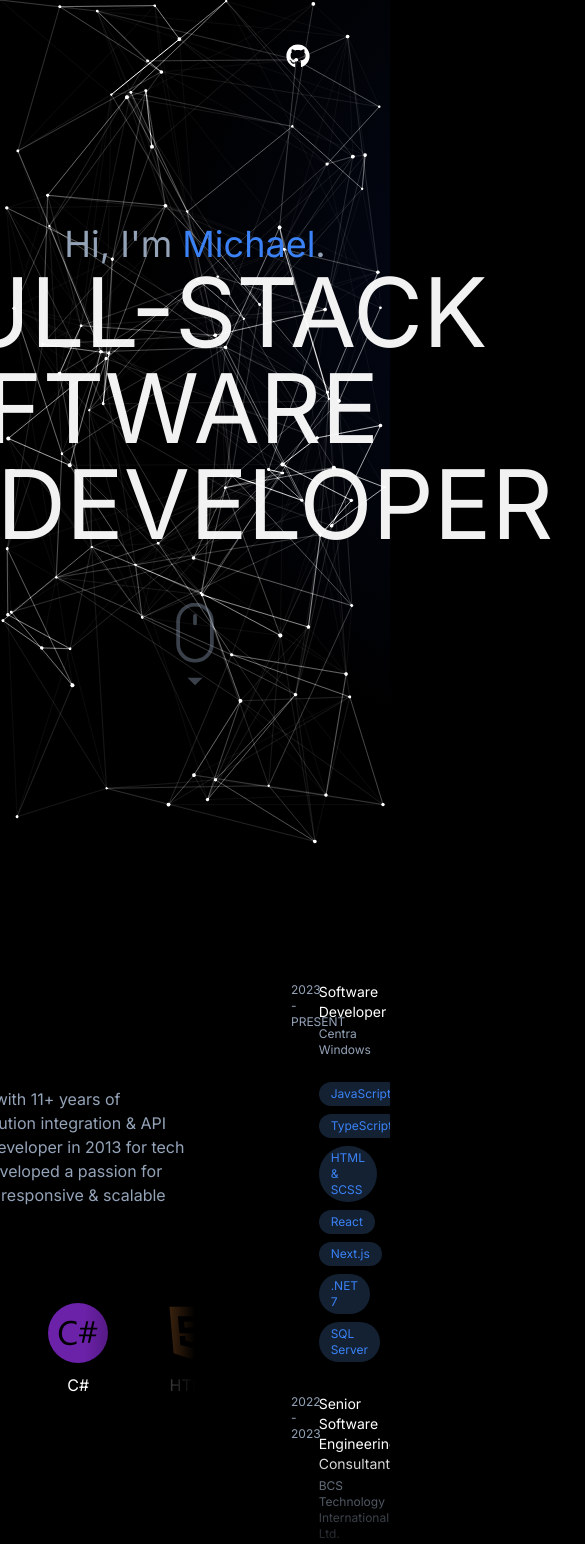
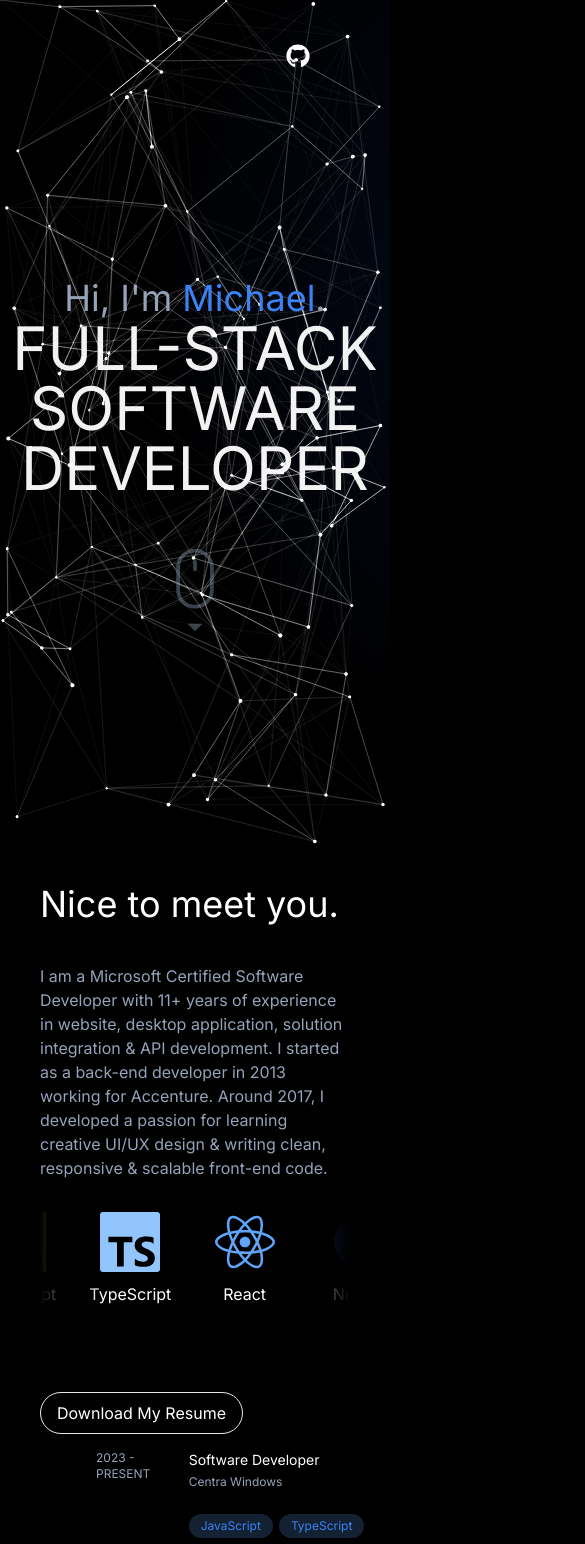
Before and after one commit to michaelydeguzman/ezpz-ui, a Next.js app: page / in a window 390 px wide. Shown: the top 1544 px of the page, 585 px wide, since content can reach past the window. Built offline with nearby package versions, Linux system fonts and the light colour scheme.

Commit message:
initial responsiveness fix
initial responsiveness fix

```diff
--- a/app/components/background/starryBg.tsx
+++ b/app/components/background/starryBg.tsx
@@ -102,7 +102,10 @@ const StarryBackground: React.FC = () => {
   }, []);
 
   return (
-    <div id="background" className="absolute left-0 top-0 z-0 h-screen w-full">
+    <div
+      id="background"
+      className="absolute left-0 top-0 z-0 h-screen w-screen"
+    >
       <canvas
         id="canvas"
         ref={canvasRef}
--- a/app/components/sections/sections.tsx
+++ b/app/components/sections/sections.tsx
@@ -18,32 +18,34 @@ export const Sections: FC<SectionProps> = () => {
 
   return (
     <div className="relative z-10 flex w-full flex-col">
-      <div className="h-screen">
-        <div className="mx-auto flex h-full flex-col items-center justify-center">
+      <div className="h-screen w-full">
+        <div className="mx-auto flex h-full w-full flex-col items-center justify-center">
           <p className="mt-20 text-4xl text-slate-400">
             Hi, I&apos;m <span className="text-blue-500">Michael</span>.
           </p>
-          <p className="flex flex-col rounded-lg text-center text-8xl opacity-95">
+          <p className="flex flex-col rounded-lg text-center text-6xl opacity-95 sm:text-6xl md:text-8xl">
             <span className="uppercase">Full-stack</span>
-            <span className="mr-40 uppercase">Software </span>
-            <span className="ml-40 uppercase">Developer</span>
+            <span className="uppercase sm:mr-0 md:mr-40">Software </span>
+            <span className="uppercase sm:ml-0 md:ml-40">Developer</span>
           </p>
           <div className="mt-10">
             <MouseScrollButton onClick={handleMouseButtonScrollClick} />
           </div>
         </div>
       </div>
-      <div id="sections" className="h-screen" ref={aboutRef}>
-        <div className="flex h-full w-full items-center space-x-20">
-          <div className="sticky top-0 flex h-full w-1/2 justify-end">
-            <div className="sticky top-0 flex h-full max-w-[35rem] flex-col items-start justify-center">
+      <div
+        id="sections"
+        className="flex h-screen w-screen flex-col items-center justify-center space-x-20 p-10 sm:flex-col sm:justify-center sm:p-10 md:flex-row md:justify-normal md:p-0"
+        ref={aboutRef}
+      >
+        <div className="sticky top-0 flex h-full w-full justify-end sm:w-full md:w-1/2">
+          <div className="sticky top-0 flex h-full w-full flex-col items-start justify-center sm:w-full md:max-w-[35rem]">
             <span className="text-left text-4xl">{SITE_TEXT.GREETING}</span>
             <p className="mt-10 rounded-lg text-left leading-normal text-slate-400">
               {SITE_TEXT.SUMMARY}
             </p>
-              <div className="mt-10">
+
             <TechStackBar />
-              </div>
 
             <a href="/files/Michael Enry De Guzman_Resume.pdf" download>
               <button className="mt-20 flex-grow-0 rounded-full border px-4 py-2 text-white transition-all duration-300 ease-in-out hover:scale-105">
@@ -53,7 +55,7 @@ export const Sections: FC<SectionProps> = () => {
           </div>
         </div>
         <div
-            className={`flex h-[600px] w-1/2 justify-start overflow-auto ${styles.maskedBottom} pb-10`}
+          className={`flex h-[600px] w-full overflow-auto sm:w-full md:w-1/2 md:justify-start ${styles.maskedBottom} pb-10`}
         >
           <div className="flex h-full w-[35rem] flex-col items-start">
             {WORK_EXP.map((exp, i) => {
@@ -96,6 +98,5 @@ export const Sections: FC<SectionProps> = () => {
         </div>
       </div>
     </div>
-    </div>
   );
 };
--- a/app/components/techstackBar/styles.module.scss
+++ b/app/components/techstackBar/styles.module.scss
@@ -1,5 +1,4 @@
 .scroller {
-  width: 550px;
   // width: 90%;
   // outline: 3px solid lime;
   //overflow: hidden;
--- a/app/components/techstackBar/techstackBar.tsx
+++ b/app/components/techstackBar/techstackBar.tsx
@@ -38,7 +38,7 @@ export const TechStackBar: React.FC<TechStackBarProps> = () => {
   const totalItems = iconList.length;
 
   return (
-    <div className={styles.scroller}>
+    <div className={`${styles.scroller} mt-10 w-full`}>
       {iconList.map((item, index) => (
         <div
           key={index}
--- a/app/lib/constants.tsx
+++ b/app/lib/constants.tsx
@@ -3,7 +3,7 @@ export const SITE_TEXT = {
   SUBTITLE: "Full-stack Software Developer",
   GREETING: "Nice to meet you.",
   SUMMARY:
-    "I am a Microsoft Certified Software Developer with 11+ years of experience in website, desktop application, solution integration & API development. I started initially as a back-end developer in 2013 for tech companies in the Philippines. Around 2017, I developed a passion for learning creative UI/UX design & writing clean, responsive & scalable front-end code.",
+    "I am a Microsoft Certified Software Developer with 11+ years of experience in website, desktop application, solution integration & API development. I started as a back-end developer in 2013 working for Accenture. Around 2017, I developed a passion for learning creative UI/UX design & writing clean, responsive & scalable front-end code.",
 };
 
 export const WORK_EXP = [
```
Lines whose indentation alone changed are shown as unchanged.
